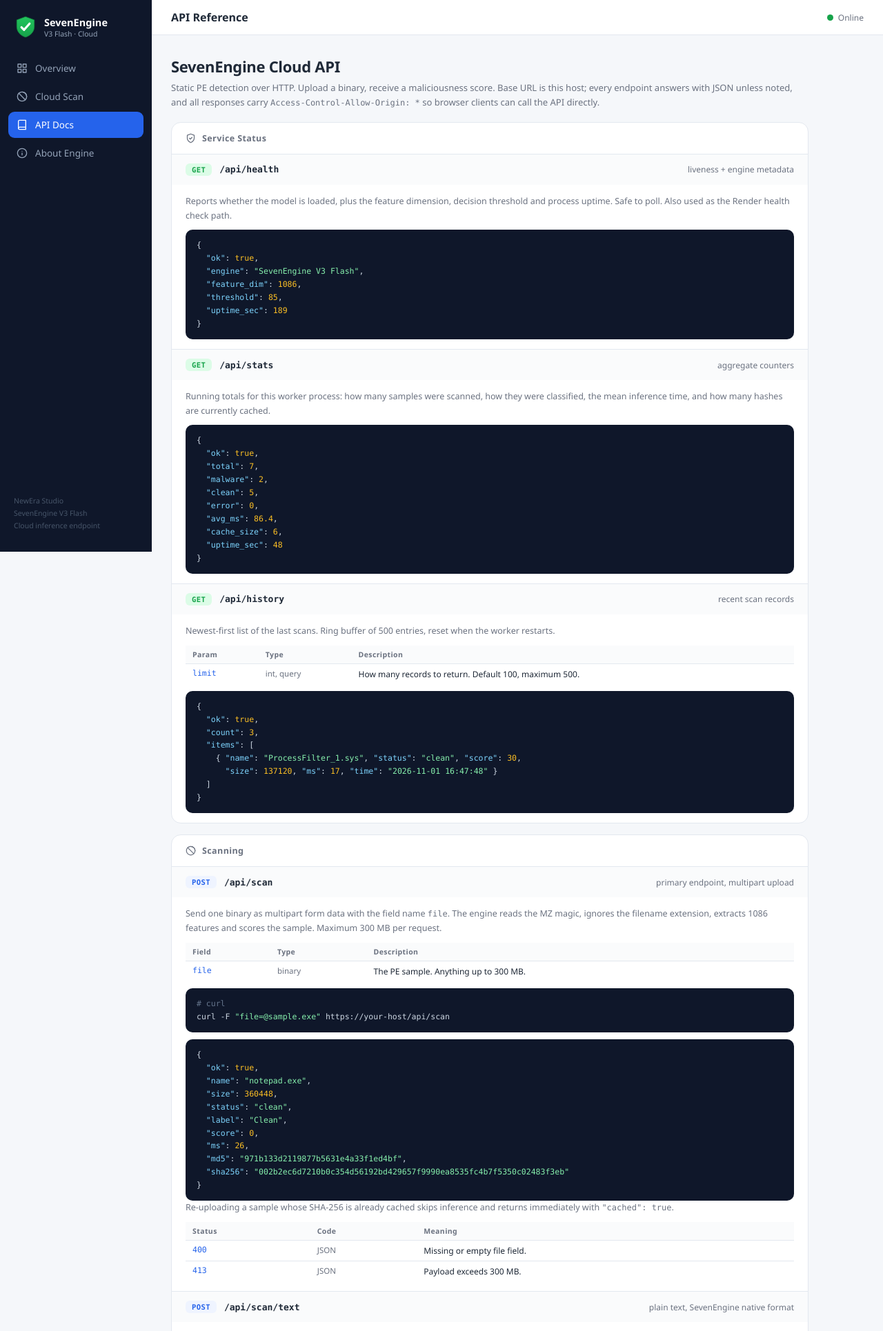
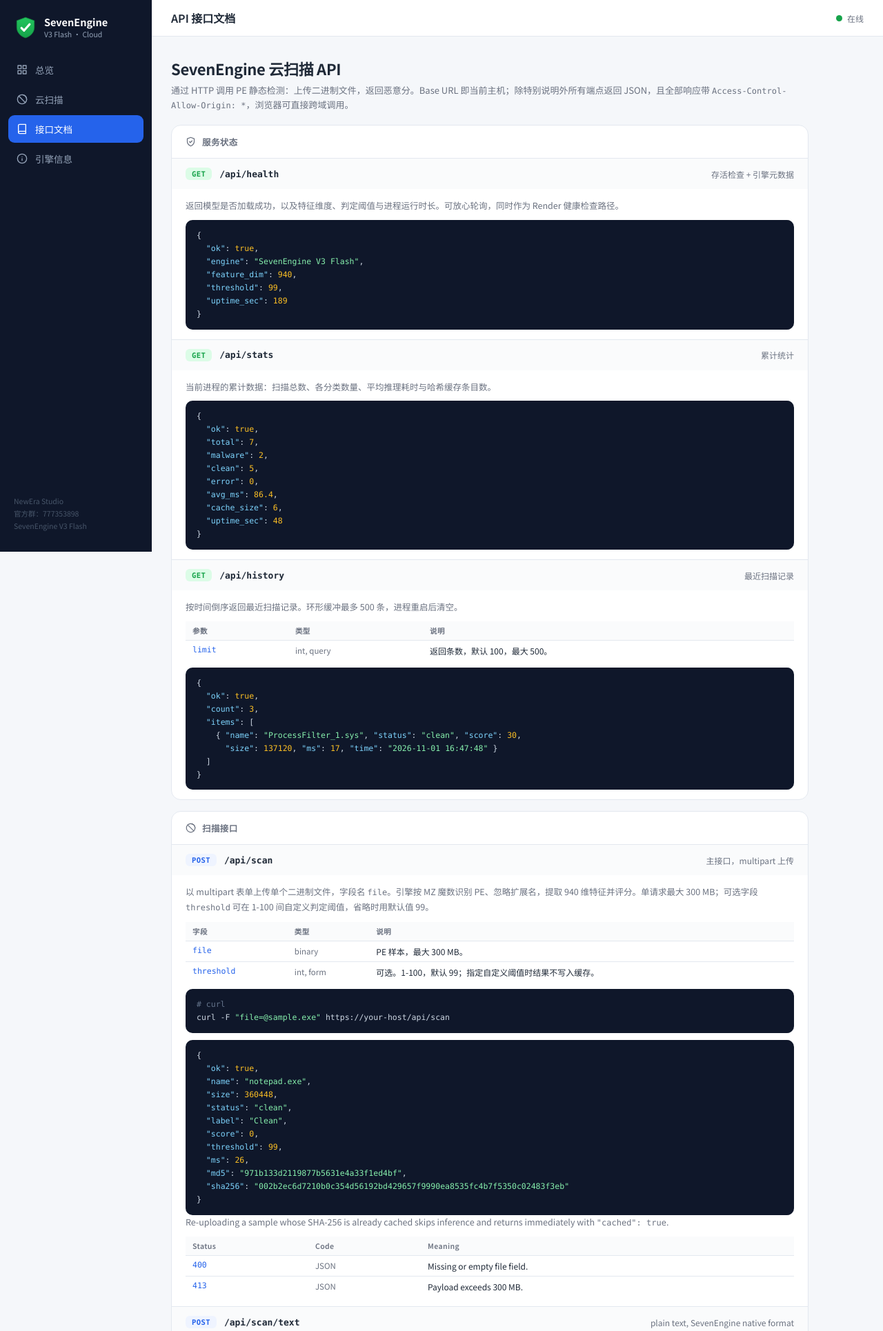
Before and after one commit to Pexaccount/SevenEngine-V3-Flash, a Flask app: page /docs in a window 1280 px wide. Shown: the top 1930 px of the page at 69% size. Run offline with Flask 3, Linux system fonts and the light colour scheme.

Commit message:
cloud_v3flash_update_2026

```diff
--- a/cloud/SevenEngine.py
+++ b/cloud/SevenEngine.py
@@ -997,7 +997,7 @@ def load_model(path=None):
     return lightgbm.Booster(model_file=path or MODEL_PATH)
 
 
-def scan_bytes(data, model):
+def scan_bytes(data, model, threshold=None):
     if not is_pe(data):
         return "error", None
     feats = extract_features(data)
@@ -1005,7 +1005,8 @@ def scan_bytes(data, model):
         return "error", None
     prob = float(model.predict(feats.reshape(1, -1))[0])
     score = int(round(prob * 100))
-    if score >= MALWARE_THRESHOLD:
+    cutoff = MALWARE_THRESHOLD if threshold is None else max(1, min(100, int(threshold)))
+    if score >= cutoff:
         return "malware", score
     return "clean", score
 
--- a/cloud/app.py
+++ b/cloud/app.py
@@ -25,7 +25,6 @@ MODEL = None
 MODEL_LOCK = threading.Lock()
 START_TIME = time.time()
 MAX_FILE_BYTES = 300 * 1024 * 1024
-
 
 HISTORY = []
 HISTORY_LOCK = threading.Lock()
@@ -96,25 +95,19 @@ def static_files(filename):
     return send_from_directory(os.path.join(BASE_DIR, "static"), filename)
 
 
-def _classify(data):
+def _classify(data, threshold=None):
     t0 = time.time()
     model = get_model()
     if not is_pe(data):
         return {"status": "error", "score": None, "label": "Not a PE file", "ms": 0}
-    status, score = scan_bytes(data, model)
+    status, score = scan_bytes(data, model, threshold=threshold)
     ms = int((time.time() - t0) * 1000)
-    if status == "malware":
-        label = "Malware"
-    elif status == "clean":
-        label = "Clean"
-    else:
-        label = "Error"
+    label = "Malware" if status == "malware" else "Clean" if status == "clean" else "Error"
     return {"status": status, "score": score, "label": label, "ms": ms}
 
 
 @app.route("/api/health")
 def api_health():
-    ok = False
     try:
         get_model()
         ok = True
@@ -140,22 +133,29 @@ def api_scan():
     if len(data) > MAX_FILE_BYTES:
         return jsonify({"ok": False, "error": "file too large (>300MB)"}), 413
     name = secure_filename(f.filename) or "upload.bin"
+    raw_th = request.form.get("threshold", "").strip()
+    try:
+        custom_threshold = max(1, min(100, int(float(raw_th)))) if raw_th else None
+    except (ValueError, TypeError):
+        return jsonify({"ok": False, "error": "invalid threshold value"}), 400
     sha = hashlib.sha256(data).hexdigest()
     md5 = hashlib.md5(data).hexdigest()
     with HASH_CACHE_LOCK:
-        cached = HASH_CACHE.get(sha)
+        cached = HASH_CACHE.get(sha) if custom_threshold is None else None
     if cached is not None:
         r = dict(cached)
         r["cached"] = True
     else:
-        r = _classify(data)
+        r = _classify(data, threshold=custom_threshold)
         r["sha256"] = sha
         r["md5"] = md5
-        with HASH_CACHE_LOCK:
-            if len(HASH_CACHE) >= HASH_CACHE_MAX:
-                HASH_CACHE.pop(next(iter(HASH_CACHE)))
-            HASH_CACHE[sha] = dict(r)
-    r.update({"ok": True, "name": name, "size": len(data)})
+        if custom_threshold is None:
+            with HASH_CACHE_LOCK:
+                if len(HASH_CACHE) >= HASH_CACHE_MAX:
+                    HASH_CACHE.pop(next(iter(HASH_CACHE)))
+                HASH_CACHE[sha] = dict(r)
+    effective_threshold = custom_threshold if custom_threshold is not None else MALWARE_THRESHOLD
+    r.update({"ok": True, "name": name, "size": len(data), "threshold": effective_threshold})
     if r.get("status") in ("malware", "clean"):
         _record(name, r, len(data))
     return jsonify(r)
@@ -192,36 +192,31 @@ def api_history():
 @app.route("/api/scan/hash", methods=["POST"])
 def api_scan_hash():
     j = request.get_json(silent=True) or {}
-    h = (j.get("sha256") or j.get("md5") or "").strip().lower()
-    if not h or len(h) not in (32, 64) or not all(c in "0123456789abcdef" for c in h):
-        return jsonify({"ok": False, "error": "provide sha256 or md5 hex"}), 400
+    value = (j.get("sha256") or j.get("md5") or "").strip().lower()
+    if len(value) not in (32, 64) or any(c not in "0123456789abcdef" for c in value):
+        return jsonify({"ok": False, "error": "provide a valid MD5 or SHA-256"}), 400
     with HASH_CACHE_LOCK:
-        for r in HASH_CACHE.values():
-            if r.get("sha256") == h or r.get("md5") == h:
-                out = dict(r)
-                out.update({"ok": True, "lookup": "cache-hit"})
-                return jsonify(out)
-    return jsonify({"ok": True, "lookup": "unknown", "found": False,
-                    "hint": "hash not seen on this node; upload the sample to /api/scan"}), 200
+        item = next((v for v in HASH_CACHE.values() if v.get("sha256") == value or v.get("md5") == value), None)
+    if item is None:
+        return jsonify({"ok": True, "known": False, "hash": value})
+    return jsonify({"ok": True, "known": True, **item})
 
 
 @app.route("/api/scan/base64", methods=["POST"])
 def api_scan_base64():
     j = request.get_json(silent=True) or {}
-    b64 = j.get("data") or ""
-    name = secure_filename(j.get("name") or "sample.bin")
+    name = secure_filename(j.get("name") or "upload.bin")
     try:
-        raw = base64.b64decode(b64, validate=False)
+        data = base64.b64decode(j.get("data") or "", validate=True)
     except Exception:
-        return jsonify({"ok": False, "error": "invalid base64"}), 400
-    if not raw:
-        return jsonify({"ok": False, "error": "empty payload"}), 400
-    if len(raw) > MAX_FILE_BYTES:
-        return jsonify({"ok": False, "error": "file too large (>16MB)"}), 413
-    r = _classify(raw)
-    r.update({"ok": True, "name": name, "size": len(raw)})
-    if r.get("status") in ("malware", "clean"):
-        _record(name, r, len(raw))
+        return jsonify({"ok": False, "error": "invalid base64 data"}), 400
+    if len(data) > MAX_FILE_BYTES:
+        return jsonify({"ok": False, "error": "file too large (>300MB)"}), 413
+    r = _classify(data)
+    sha = hashlib.sha256(data).hexdigest()
+    r.update({"ok": True, "name": name, "size": len(data), "sha256": sha, "threshold": MALWARE_THRESHOLD})
+    if r["status"] in ("malware", "clean"):
+        _record(name, r, len(data))
     return jsonify(r)
 
 
--- a/cloud/templates/docs.html
+++ b/cloud/templates/docs.html
@@ -1,10 +1,12 @@
 <!DOCTYPE html>
-<html lang="en">
+<html lang="zh-CN">
 <head>
 <meta charset="utf-8">
 <meta name="viewport" content="width=device-width, initial-scale=1">
-<title>API Reference · SevenEngine</title>
-<link rel="icon" href="/static/logo.svg" type="image/svg+xml">
+<title>接口文档 · SevenEngine</title>
+<link rel="preconnect" href="https://fonts.googleapis.com">
+<link rel="preconnect" href="https://fonts.gstatic.com" crossorigin>
+<link href="https://fonts.googleapis.com/css2?family=Noto+Sans+SC:wght@400;500;600;700&display=swap" rel="stylesheet">
 <style>
 :root{
   --bg:#f5f7fa; --side:#0f172a; --side-txt:#94a3b8; --side-on:#e2e8f0;
@@ -14,7 +16,11 @@
   --mono:Consolas,"Courier New",monospace;
 }
 *{box-sizing:border-box;margin:0;padding:0}
-body{background:var(--bg);color:var(--text);font-family:"Segoe UI","Microsoft YaHei",sans-serif;font-size:14px;display:flex;min-height:100vh}
+html{scroll-behavior:smooth}
+body{animation:page-in .45s cubic-bezier(.2,.75,.25,1) both}
+@keyframes page-in{from{opacity:0;transform:translateY(7px)}to{opacity:1;transform:translateY(0)}}
+@media(prefers-reduced-motion:reduce){*,*::before,*::after{animation-duration:.01ms!important;transition-duration:.01ms!important;scroll-behavior:auto!important}}
+body{background:var(--bg);color:var(--text);font-family:"Noto Sans SC","Microsoft YaHei","Segoe UI",sans-serif;font-size:14px;display:flex;min-height:100vh}
 aside{width:220px;flex:none;background:var(--side);display:flex;flex-direction:column;padding:18px 12px;position:sticky;top:0;height:100vh}
 .brand{display:flex;align-items:center;gap:10px;padding:4px 8px 18px}
 .brand img{width:34px;height:34px}
@@ -75,43 +81,43 @@ pre .c{color:#64748b}
     <div><b>SevenEngine</b><small>V3 Flash · Cloud</small></div>
   </div>
   <nav>
-    <a href="/"><svg viewBox="0 0 24 24" fill="none" stroke="currentColor" stroke-width="2" stroke-linecap="round" stroke-linejoin="round"><rect x="3" y="3" width="7" height="7"/><rect x="14" y="3" width="7" height="7"/><rect x="14" y="14" width="7" height="7"/><rect x="3" y="14" width="7" height="7"/></svg>Overview</a>
-    <a href="/scan"><svg viewBox="0 0 24 24" fill="none" stroke="currentColor" stroke-width="2" stroke-linecap="round" stroke-linejoin="round"><circle cx="12" cy="12" r="10"/><line x1="4.93" y1="4.93" x2="19.07" y2="19.07"/><path d="M12 2a10 10 0 0 1 10 10"/></svg>Cloud Scan</a>
-    <a href="/docs" class="on"><svg viewBox="0 0 24 24" fill="none" stroke="currentColor" stroke-width="2" stroke-linecap="round" stroke-linejoin="round"><path d="M4 19.5A2.5 2.5 0 0 1 6.5 17H20"/><path d="M6.5 2H20v20H6.5A2.5 2.5 0 0 1 4 19.5v-15A2.5 2.5 0 0 1 6.5 2z"/></svg>API Docs</a>
-    <a href="/about"><svg viewBox="0 0 24 24" fill="none" stroke="currentColor" stroke-width="2" stroke-linecap="round" stroke-linejoin="round"><circle cx="12" cy="12" r="10"/><line x1="12" y1="16" x2="12" y2="12"/><line x1="12" y1="8" x2="12.01" y2="8"/></svg>About Engine</a>
+    <a href="/"><svg viewBox="0 0 24 24" fill="none" stroke="currentColor" stroke-width="2" stroke-linecap="round" stroke-linejoin="round"><rect x="3" y="3" width="7" height="7"/><rect x="14" y="3" width="7" height="7"/><rect x="14" y="14" width="7" height="7"/><rect x="3" y="14" width="7" height="7"/></svg>总览</a>
+    <a href="/scan"><svg viewBox="0 0 24 24" fill="none" stroke="currentColor" stroke-width="2" stroke-linecap="round" stroke-linejoin="round"><circle cx="12" cy="12" r="10"/><line x1="4.93" y1="4.93" x2="19.07" y2="19.07"/><path d="M12 2a10 10 0 0 1 10 10"/></svg>云扫描</a>
+    <a href="/docs" class="on"><svg viewBox="0 0 24 24" fill="none" stroke="currentColor" stroke-width="2" stroke-linecap="round" stroke-linejoin="round"><path d="M4 19.5A2.5 2.5 0 0 1 6.5 17H20"/><path d="M6.5 2H20v20H6.5A2.5 2.5 0 0 1 4 19.5v-15A2.5 2.5 0 0 1 6.5 2z"/></svg>接口文档</a>
+    <a href="/about"><svg viewBox="0 0 24 24" fill="none" stroke="currentColor" stroke-width="2" stroke-linecap="round" stroke-linejoin="round"><circle cx="12" cy="12" r="10"/><line x1="12" y1="16" x2="12" y2="12"/><line x1="12" y1="8" x2="12.01" y2="8"/></svg>引擎信息</a>
   </nav>
-  <div class="sidefoot">NewEra Studio<br>SevenEngine V3 Flash<br>Cloud inference endpoint</div>
+  <div class="sidefoot">NewEra Studio<br>官方群：777353898<br>SevenEngine V3 Flash</div>
 </aside>
 <div class="wrap">
   <topbar>
-    <h1>API Reference</h1>
-    <div class="conn" id="conn"><i></i><span id="connTxt">Checking</span></div>
+    <h1>API 接口文档</h1>
+    <div class="conn" id="conn"><i></i><span id="connTxt">检测中</span></div>
   </topbar>
   <main>
     <div class="hero">
-      <h2>SevenEngine Cloud API</h2>
-      <p>Static PE detection over HTTP. Upload a binary, receive a maliciousness score. Base URL is this host; every endpoint answers with JSON unless noted, and all responses carry <span style="font-family:var(--mono);font-size:12px">Access-Control-Allow-Origin: *</span> so browser clients can call the API directly.</p>
+      <h2>SevenEngine 云扫描 API</h2>
+      <p>通过 HTTP 调用 PE 静态检测：上传二进制文件，返回恶意分。Base URL 即当前主机；除特别说明外所有端点返回 JSON，且全部响应带 <span style="font-family:var(--mono);font-size:12px">Access-Control-Allow-Origin: *</span>，浏览器可直接跨域调用。</p>
     </div>
 
     <div class="panel">
-      <h2><svg viewBox="0 0 24 24" fill="none" stroke="currentColor" stroke-width="2" stroke-linecap="round" stroke-linejoin="round"><path d="M12 22s8-4 8-10V5l-8-3-8 3v7c0 6 8 10 8 10z"/><path d="M9 12l2 2 4-4"/></svg>Service Status</h2>
+      <h2><svg viewBox="0 0 24 24" fill="none" stroke="currentColor" stroke-width="2" stroke-linecap="round" stroke-linejoin="round"><path d="M12 22s8-4 8-10V5l-8-3-8 3v7c0 6 8 10 8 10z"/><path d="M9 12l2 2 4-4"/></svg>服务状态</h2>
       <div class="ep">
-        <div class="hd"><span class="method get">GET</span><code>/api/health</code><em>liveness + engine metadata</em></div>
+        <div class="hd"><span class="method get">GET</span><code>/api/health</code><em>存活检查 + 引擎元数据</em></div>
         <div class="bd">
-          <p>Reports whether the model is loaded, plus the feature dimension, decision threshold and process uptime. Safe to poll. Also used as the Render health check path.</p>
+          <p>返回模型是否加载成功，以及特征维度、判定阈值与进程运行时长。可放心轮询，同时作为 Render 健康检查路径。</p>
 <pre>{
   <span class="k">"ok"</span>: <span class="n">true</span>,
   <span class="k">"engine"</span>: <span class="s">"SevenEngine V3 Flash"</span>,
-  <span class="k">"feature_dim"</span>: <span class="n">1086</span>,
-  <span class="k">"threshold"</span>: <span class="n">85</span>,
+  <span class="k">"feature_dim"</span>: <span class="n">940</span>,
+  <span class="k">"threshold"</span>: <span class="n">99</span>,
   <span class="k">"uptime_sec"</span>: <span class="n">189</span>
 }</pre>
         </div>
       </div>
       <div class="ep">
-        <div class="hd"><span class="method get">GET</span><code>/api/stats</code><em>aggregate counters</em></div>
+        <div class="hd"><span class="method get">GET</span><code>/api/stats</code><em>累计统计</em></div>
         <div class="bd">
-          <p>Running totals for this worker process: how many samples were scanned, how they were classified, the mean inference time, and how many hashes are currently cached.</p>
+          <p>当前进程的累计数据：扫描总数、各分类数量、平均推理耗时与哈希缓存条目数。</p>
 <pre>{
   <span class="k">"ok"</span>: <span class="n">true</span>,
   <span class="k">"total"</span>: <span class="n">7</span>,
@@ -125,13 +131,13 @@ pre .c{color:#64748b}
         </div>
       </div>
       <div class="ep">
-        <div class="hd"><span class="method get">GET</span><code>/api/history</code><em>recent scan records</em></div>
+        <div class="hd"><span class="method get">GET</span><code>/api/history</code><em>最近扫描记录</em></div>
         <div class="bd">
-          <p>Newest-first list of the last scans. Ring buffer of 500 entries, reset when the worker restarts.</p>
+          <p>按时间倒序返回最近扫描记录。环形缓冲最多 500 条，进程重启后清空。</p>
           <table class="params">
-            <thead><tr><th>Param</th><th>Type</th><th>Description</th></tr></thead>
+            <thead><tr><th>参数</th><th>类型</th><th>说明</th></tr></thead>
             <tbody>
-              <tr><td>limit</td><td>int, query</td><td>How many records to return. Default 100, maximum 500.</td></tr>
+              <tr><td>limit</td><td>int, query</td><td>返回条数，默认 100，最大 500。</td></tr>
             </tbody>
           </table>
 <pre>{
@@ -147,15 +153,16 @@ pre .c{color:#64748b}
     </div>
 
     <div class="panel">
-      <h2><svg viewBox="0 0 24 24" fill="none" stroke="currentColor" stroke-width="2" stroke-linecap="round" stroke-linejoin="round"><circle cx="12" cy="12" r="10"/><line x1="4.93" y1="4.93" x2="19.07" y2="19.07"/><path d="M12 2a10 10 0 0 1 10 10"/></svg>Scanning</h2>
+      <h2><svg viewBox="0 0 24 24" fill="none" stroke="currentColor" stroke-width="2" stroke-linecap="round" stroke-linejoin="round"><circle cx="12" cy="12" r="10"/><line x1="4.93" y1="4.93" x2="19.07" y2="19.07"/><path d="M12 2a10 10 0 0 1 10 10"/></svg>扫描接口</h2>
       <div class="ep">
-        <div class="hd"><span class="method post">POST</span><code>/api/scan</code><em>primary endpoint, multipart upload</em></div>
+        <div class="hd"><span class="method post">POST</span><code>/api/scan</code><em>主接口，multipart 上传</em></div>
         <div class="bd">
-          <p>Send one binary as multipart form data with the field name <span style="font-family:var(--mono);font-size:12px">file</span>. The engine reads the MZ magic, ignores the filename extension, extracts 1086 features and scores the sample. Maximum 300 MB per request.</p>
+          <p>以 multipart 表单上传单个二进制文件，字段名 <span style="font-family:var(--mono);font-size:12px">file</span>。引擎按 MZ 魔数识别 PE、忽略扩展名，提取 940 维特征并评分。单请求最大 300 MB；可选字段 <span style="font-family:var(--mono);font-size:12px">threshold</span> 可在 1-100 间自定义判定阈值，省略时用默认值 99。</p>
           <table class="params">
-            <thead><tr><th>Field</th><th>Type</th><th>Description</th></tr></thead>
+            <thead><tr><th>字段</th><th>类型</th><th>说明</th></tr></thead>
             <tbody>
-              <tr><td>file</td><td>binary</td><td>The PE sample. Anything up to 300 MB.</td></tr>
+              <tr><td>file</td><td>binary</td><td>PE 样本，最大 300 MB。</td></tr>
+              <tr><td>threshold</td><td>int, form</td><td>可选。1-100，默认 99；指定自定义阈值时结果不写入缓存。</td></tr>
             </tbody>
           </table>
 <pre><span class="c"># curl</span>
@@ -167,6 +174,7 @@ curl -F <span class="s">"file=@sample.exe"</span> https://your-host/api/scan</pr
   <span class="k">"status"</span>: <span class="s">"clean"</span>,
   <span class="k">"label"</span>: <span class="s">"Clean"</span>,
   <span class="k">"score"</span>: <span class="n">0</span>,
+  <span class="k">"threshold"</span>: <span class="n">99</span>,
   <span class="k">"ms"</span>: <span class="n">26</span>,
   <span class="k">"md5"</span>: <span class="s">"971b133d2119877b5631e4a33f1ed4bf"</span>,
   <span class="k">"sha256"</span>: <span class="s">"002b2ec6d7210b0c354d56192bd429657f9990ea8535fc4b7f5350c02483f3eb"</span>
@@ -195,14 +203,14 @@ Score:None</pre>
         </div>
       </div>
       <div class="ep">
-        <div class="hd"><span class="method post">POST</span><code>/api/scan/base64</code><em>JSON body, no multipart</em></div>
+        <div class="hd"><span class="method post">POST</span><code>/api/scan/base64</code><em>JSON 提交，无需 multipart</em></div>
         <div class="bd">
-          <p>For clients where multipart is awkward: send the sample as a base64 string inside JSON. Maximum decoded size is 300 MB.</p>
+          <p>适合不便使用 multipart 的客户端：用 JSON 传 base64 字符串。解码后最大 300 MB。</p>
           <table class="params">
-            <thead><tr><th>Field</th><th>Type</th><th>Description</th></tr></thead>
+            <thead><tr><th>字段</th><th>类型</th><th>说明</th></tr></thead>
             <tbody>
-              <tr><td>name</td><td>string</td><td>Optional label for the sample, echoed back.</td></tr>
-              <tr><td>data</td><td>string</td><td>Base64-encoded file content.</td></tr>
+              <tr><td>name</td><td>string</td><td>可选样本名，原样回显。</td></tr>
+              <tr><td>data</td><td>string</td><td>base64 编码的文件内容。</td></tr>
             </tbody>
           </table>
 <pre>{
@@ -212,14 +220,14 @@ Score:None</pre>
         </div>
       </div>
       <div class="ep">
-        <div class="hd"><span class="method post">POST</span><code>/api/scan/hash</code><em>verdict by hash, no upload</em></div>
+        <div class="hd"><span class="method post">POST</span><code>/api/scan/hash</code><em>按哈希查询，无需上传</em></div>
         <div class="bd">
-          <p>Look up a previously scanned sample by SHA-256 or MD5. Returns the cached verdict when this worker has seen the hash, otherwise <span style="font-family:var(--mono);font-size:12px">"found": false</span> with a hint to upload the file.</p>
+          <p>用 SHA-256 或 MD5 查询已扫描样本。命中时返回缓存判定，未命中返回 <span style="font-family:var(--mono);font-size:12px">"found": false</span>，需重新上传文件。</p>
           <table class="params">
-            <thead><tr><th>Field</th><th>Type</th><th>Description</th></tr></thead>
+            <thead><tr><th>字段</th><th>类型</th><th>说明</th></tr></thead>
             <tbody>
-              <tr><td>sha256</td><td>string</td><td>64 hex characters. Preferred.</td></tr>
-              <tr><td>md5</td><td>string</td><td>32 hex characters. Accepted as fallback.</td></tr>
+              <tr><td>sha256</td><td>string</td><td>64 位十六进制，优先使用。</td></tr>
+              <tr><td>md5</td><td>string</td><td>32 位十六进制，可作为备选。</td></tr>
             </tbody>
           </table>
 <pre><span class="c"># cache hit</span>
@@ -231,34 +239,34 @@ Score:None</pre>
     </div>
 
     <div class="panel">
-      <h2><svg viewBox="0 0 24 24" fill="none" stroke="currentColor" stroke-width="2" stroke-linecap="round" stroke-linejoin="round"><path d="M12 22s8-4 8-10V5l-8-3-8 3v7c0 6 8 10 8 10z"/><path d="M9 12l2 2 4-4"/></svg>Verdict Semantics</h2>
+      <h2><svg viewBox="0 0 24 24" fill="none" stroke="currentColor" stroke-width="2" stroke-linecap="round" stroke-linejoin="round"><path d="M12 22s8-4 8-10V5l-8-3-8 3v7c0 6 8 10 8 10z"/><path d="M9 12l2 2 4-4"/></svg>判定语义</h2>
       <div class="ep">
         <div class="bd">
-          <p>The model emits a maliciousness score from 0 to 100. The decision boundary is fixed at 85.</p>
+          <p>模型输出 0-100 的恶意分。默认判定阈值 99，可通过 /api/scan 的 threshold 字段在 1-100 间自定义。</p>
           <table class="params">
-            <thead><tr><th>Score</th><th>Status</th><th>Interpretation</th></tr></thead>
+            <thead><tr><th>分数</th><th>状态</th><th>解读</th></tr></thead>
             <tbody>
-              <tr><td>85 - 100</td><td>malware</td><td>Above threshold, treat as malicious.</td></tr>
-              <tr><td>0 - 84</td><td>clean</td><td>Below threshold, no strong malicious pattern.</td></tr>
-              <tr><td>null</td><td>error</td><td>Not a PE image, empty file, or unreadable.</td></tr>
+              <tr><td>&gt;= threshold（默认 99）</td><td>malware</td><td>达到阈值，判为恶意。</td></tr>
+              <tr><td>&lt; threshold</td><td>clean</td><td>低于阈值，未发现强恶意特征。</td></tr>
+              <tr><td>null</td><td>error</td><td>非 PE 文件、空文件或解析失败。</td></tr>
             </tbody>
           </table>
           <div class="note">
             <svg viewBox="0 0 24 24" fill="none" stroke="currentColor" stroke-width="2" stroke-linecap="round" stroke-linejoin="round"><circle cx="12" cy="12" r="10"/><line x1="12" y1="16" x2="12" y2="12"/><line x1="12" y1="8" x2="12.01" y2="8"/></svg>
-            <span>Feature extraction samples at most 2 MB of raw bytes per file, so a 300 MB installer is scored as fast as a small DLL. The whole file is still hashed for cache identity.</span>
+            <span>特征提取每文件最多采样 2 MB 原始字节，300 MB 安装包与小型 DLL 的推理速度接近；文件仍会整体哈希用于缓存标识。官方交流群：777353898</span>
           </div>
         </div>
       </div>
     </div>
   </main>
-  <div class="foot">SevenEngine V3 Flash · Cloud inference · NewEra Studio</div>
+  <div class="foot">SevenEngine V3 Flash · 云扫描 · NewEra Studio · 官方群 777353898</div>
 </div>
 <script>
 async function ping(){
   const c=document.getElementById('conn'),t=document.getElementById('connTxt');
   try{const r=await fetch('/api/health');const j=await r.json();
-    if(j.ok){c.classList.remove('off');t.textContent='Online'}else{c.classList.add('off');t.textContent='Engine offline'}
-  }catch(e){c.classList.add('off');t.textContent='Disconnected'}
+    if(j.ok){c.classList.remove('off');t.textContent='在线'}else{c.classList.add('off');t.textContent='引擎离线'}
+  }catch(e){c.classList.add('off');t.textContent='连接失败'}
 }
 ping();setInterval(ping,5000);
 </script>
```
Also changed, not shown: cloud/templates/about.html (+47 -43 lines), cloud/templates/index.html (+35 -28 lines), cloud/templates/scan.html (+49 -36 lines), 2 other files.
